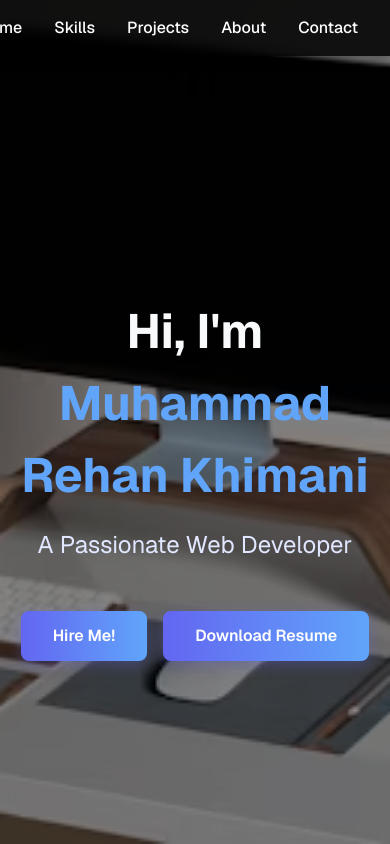
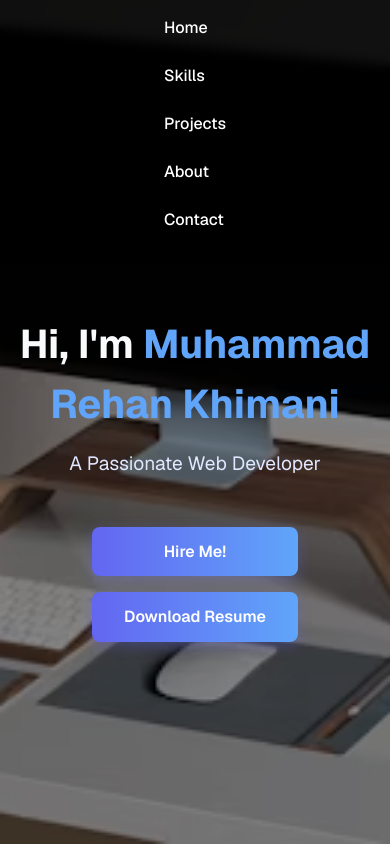
Before and after one commit to rehankhimani/My-React-Portfolio, a Next.js app: page / in a window 390 px wide. Built offline with nearby package versions, Linux system fonts and the light colour scheme.

Commit message:
responnsive

```diff
--- a/src/components/style.css
+++ b/src/components/style.css
@@ -106,6 +106,7 @@
   background: linear-gradient(to right, #60a5fa, #6366f1);
 }
 
+/* === Skills Section === */
 .skills-section {
   background-color: #1f2937;
   padding: 4rem 2rem;
@@ -174,7 +175,7 @@
   transform: scale(1.05);
 }
 
-
+/* === About Section === */
 .about-section {
   background-color: #1f2937;
   padding: 4rem 2rem;
@@ -228,11 +229,7 @@
   line-height: 1.8;
 }
 
-
-
-
-
-
+/* === Contact Section === */
 .contact-section {
   background-color: #1f2937;
   padding: 4rem 2rem;
@@ -294,18 +291,20 @@
   gap: 1.75rem;
 }
 
-.contact-form input, .contact-form textarea {
+.contact-form input,
+.contact-form textarea {
   padding: 1.2rem;
   border-radius: 0.5rem;
   border: 1px solid #d1d5db;
   font-size: 1rem;
   outline: none;
   transition: border 0.3s ease;
-  background-color: #f9fafb; /* Soft background for inputs */
+  background-color: #f9fafb;
 }
 
-.contact-form input:focus, .contact-form textarea:focus {
-  border-color: #6366f1; /* Blue focus border */
+.contact-form input:focus,
+.contact-form textarea:focus {
+  border-color: #6366f1;
 }
 
 .contact-form button {
@@ -320,7 +319,7 @@
 }
 
 .contact-form button:hover {
-  background-color: #4ade80; /* Green hover effect */
+  background-color: #4ade80;
 }
 
 .error-message {
@@ -329,13 +328,7 @@
   margin-top: 10px;
 }
 
-
-
-
-
-
-
-
+/* === Projects Section === */
 .projects-section {
   background-color: #1f2937;
   padding: 4rem 2rem;
@@ -401,3 +394,27 @@
 .project-link:hover {
   color: #ec4899;
 }
+
+/* === Mobile Responsiveness === */
+@media (max-width: 768px) {
+  .navbar-container {
+    flex-direction: column;
+    align-items: center;
+  }
+  .navbar-list {
+    flex-direction: column;
+    gap: 1.5rem;
+  }
+  .hero-title {
+    font-size: 2.5rem;
+  }
+  .hero-subtitle {
+    font-size: 1.2rem;
+  }
+  .hero-buttons {
+    flex-direction: column;
+  }
+  .projects-grid {
+    grid-template-columns: 1fr;
+  }
+}
```
